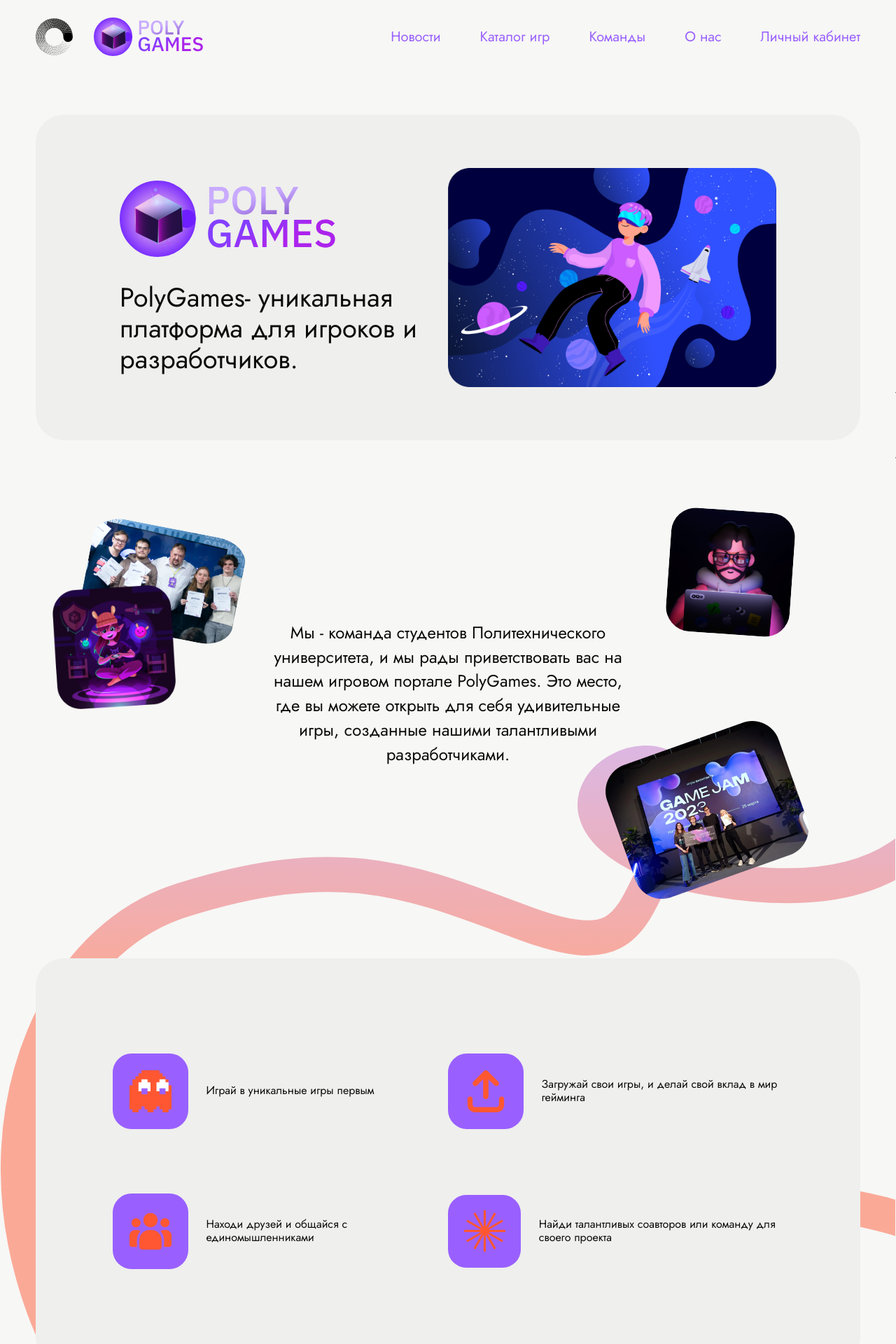
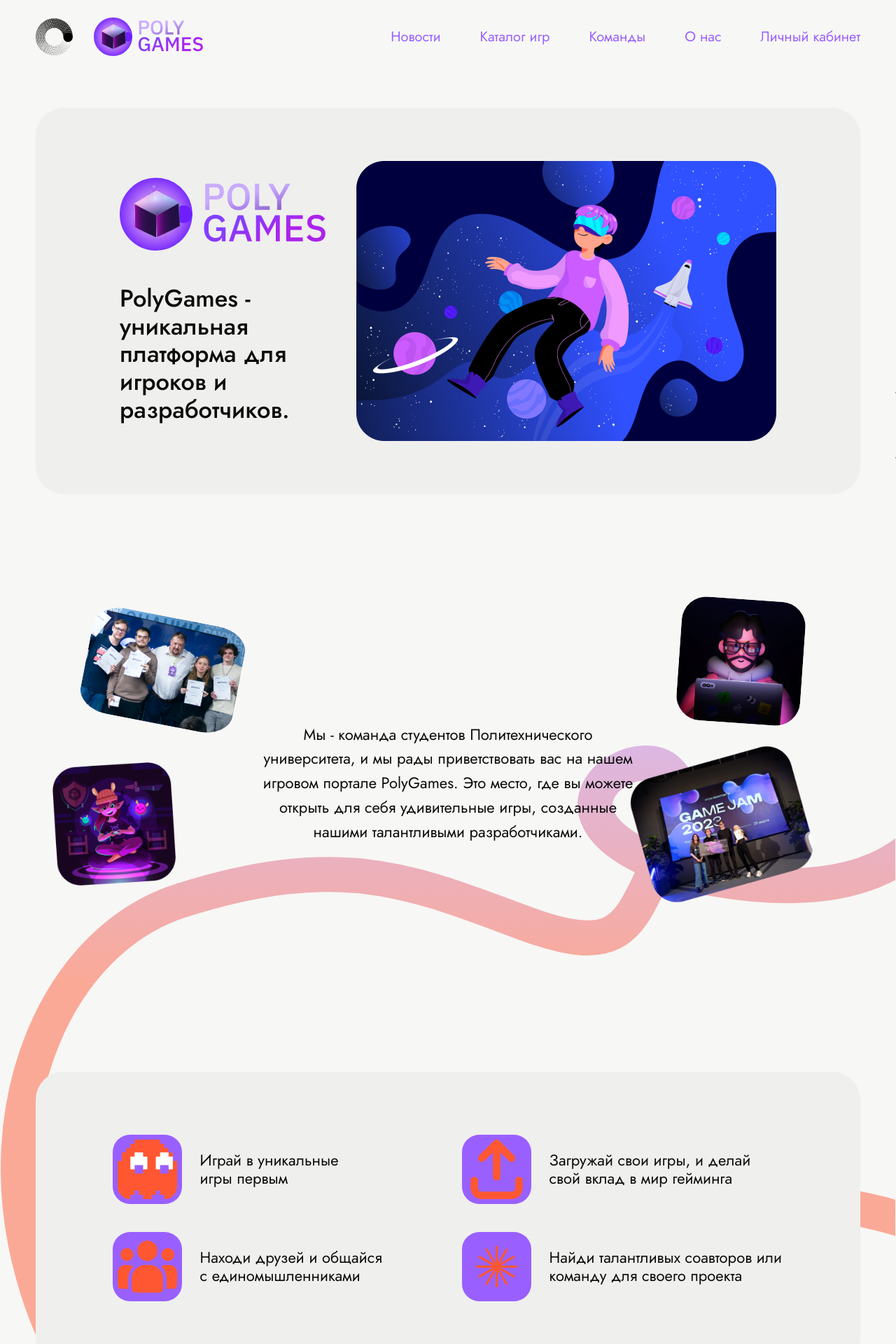
Before and after one commit to danilmash/FrontendPolyGames, a React app: page /about-us in a window 1280 px wide. Shown: the top 1920 px of the page at 70% size. Built offline with nearby package versions, Linux system fonts and the light colour scheme.

Commit message:
refactor of about us page to apadtive

```diff
--- a/src/pages/AboutUs/AboutUs.module.scss
+++ b/src/pages/AboutUs/AboutUs.module.scss
@@ -1,7 +1,10 @@
 .about-us__wrapper {
-    max-width: 1440px;
+    max-width: 1500px;
     margin: 0 auto;
-    padding: 60px 50px;
+    padding: 40px 18px;
     background-repeat: no-repeat;
     background-position-y: 200px;
+    @media (min-width: 1150px) {
+        padding: 50px;
+    }
 }
--- a/src/pages/AboutUs/CanDo/CanDo.module.scss
+++ b/src/pages/AboutUs/CanDo/CanDo.module.scss
@@ -1,12 +1,22 @@
 @import '@/variables.scss';
 .can-do {
-    display: grid;
-    grid-template-columns: repeat(2, 1fr);
-    height: 400px;
+    display: flex;
+    flex-direction: column;
+    gap: 40px;
+    max-height: 450px;
     margin-top: 65px;
-    padding: 90px 110px;
+    padding: 20px 15px;
     border-radius: 40px;
     background: var(--background-secondary);
+    @include adaptiv-font(24,16);
+
+    @media (min-width: 800px) {
+        display: grid;
+        grid-template-columns: repeat(2, 1fr);
+        margin-top: 100px;
+        padding: 90px 110px;
+    }
+
     &__play-text {
         padding-right: 20%;
     }
@@ -23,15 +33,11 @@
 }
 
 .can-do img {
-    width: 85px;
-    height: 85px;
-    padding: 2%;
+    width: clamp(25px, 7vw, 85px);
+    aspect-ratio: 1 / 1;
+    padding: 7px;
     background-color: var(--accent-color);
     border-radius: 25%;
+    object-fit: contain;
+    flex-shrink: 0;
 }
-
-.can-do img:not(.can-do__star) {
-    width: 60px;
-    height: 60px;
-    padding: 5%;
-}
--- a/src/pages/AboutUs/ForDevelopers/ForDevelopers.module.scss
+++ b/src/pages/AboutUs/ForDevelopers/ForDevelopers.module.scss
@@ -1,12 +1,16 @@
+@import '@/variables.scss';
 .for-developers {
     max-width: 1011px;
-    padding-inline: 50px;
     margin-inline: auto;
-    margin-top: 100px;
-    margin-bottom: 200px;
+    margin-top: 60px;
+    margin-bottom: 75px;
+    @media (min-width: 800px) {
+        padding-inline: 50px;
+        margin-top: 100px;
+        margin-bottom: 200px;
+    }
     &__title {
-        text-align: center;
-        font-size: 100px;
+        @include adaptiv-font(100, 24);
         font-style: normal;
         font-weight: 500;
         background: linear-gradient(
@@ -22,10 +26,16 @@
         background-clip: text;
         -webkit-background-clip: text;
         -webkit-text-fill-color: transparent;
+        @media (min-width: 800px) {
+            text-align: center;
+        }
     }
     &__text {
-        font-size: 38px;
-        text-align: center;
-        margin-top: 40px;
+        @include adaptiv-font(38, 16);
+        margin-top: 20px;
+        @media (min-width: 800px) {
+            margin-top: 40px;
+            text-align: center;
+        }
     }
 }
--- a/src/pages/AboutUs/Preview/Preview.module.scss
+++ b/src/pages/AboutUs/Preview/Preview.module.scss
@@ -2,31 +2,48 @@
 .preview {
     display: flex;
     justify-content: space-between;
+    flex-direction: column;
     gap: 40px;
-    padding: 76px 120px;
     max-height: 546px;
     border-radius: 40px;
-    background: var(--background-secondary);
+    @include adaptiv-font(38,24);
+    @media (min-width: 1150px) {
+        flex-direction: row;
+        padding: 76px 120px;
+        background: var(--background-secondary);
+    }
 }
 
 .preview__left-side {
     display: flex;
     flex-direction: column;
-    min-width: 220px;
+    max-width: 292px;
     justify-content: space-around;
+    @media (min-width: 600px) {
+        max-width: 440px;
+    }
 }
 
 .preview__logo {
     max-width: 312px;
+    display: none;
+    @media (min-width: 1150px) {
+        display: block;
+    }
 }
 
 .preview__text {
-    max-width: 440px;
-    font-size: 38px;
+    font-weight: 500;
+    width: 100%;
+
 }
 
 .preview__photo {
     object-fit: contain;
-    width: 50%;
-    font-size: 38px;
+    max-width: 308px;
+    width: 100%;
+    align-self: center;
+    @media (min-width: 800px) {
+        max-width: 600px;
+    }
 }
--- a/src/pages/AboutUs/Preview/Preview.tsx
+++ b/src/pages/AboutUs/Preview/Preview.tsx
@@ -13,7 +13,8 @@ const Preview = () => {
                     className={styles['preview__logo']}
                 />
                 <p className={styles['preview__text']}>
-                    PolyGames- уникальная платформа для игроков и разработчиков.
+                    PolyGames - уникальная платформа для игроков и
+                    разработчиков.
                 </p>
             </div>
             <img
--- a/src/pages/AboutUs/WeAre/WeAre.module.scss
+++ b/src/pages/AboutUs/WeAre/WeAre.module.scss
@@ -1,12 +1,23 @@
+@import '@/variables.scss';
 .we-are {
-    margin-top: 50px;
+    margin-top: 20px;
     display: grid;
-    grid-template-columns: 1fr 2fr 1fr;
+    grid-template-columns: 1fr  1fr;
     height: 625px;
+    grid-template-areas:
+            "text text"
+            "left right";
+    @media (min-width: 800px) {
+        margin-top: 100px;
+        grid-template-columns: 1fr 2fr 1fr;
+        grid-template-areas: "left text right";
+    };
+
     &__left-side-images {
         display: flex;
         flex-direction: column;
         justify-content: space-between;
+        grid-area: left;
     }
     &__top-left-image {
         position: relative;
@@ -18,33 +29,42 @@
     }
     &__bottom-left-image {
         position: relative;
+        top: 20%;
         left: 8%;
         width: 60%;
     }
     &__text {
-        font-size: 24px;
+        @include adaptiv-font(24,16);
         line-height: 34.68px;
-        align-self: center;
-        text-align: center;
         width: 90%;
-        margin-inline: auto;
+        grid-area: text;
+        max-height: 160px;
+        @media (min-width: 800px) {
+            max-height: 212px;
+            align-self: center;
+            text-align: center;
+            margin-inline: auto;
+        };
     }
     &__right-side-images {
         display: flex;
         flex-direction: column;
         justify-content: space-between;
+        grid-area: right;
     }
     &__top-right-image {
         position: relative;
         top: 8%;
-        left: 20px;
+        left: 12%;
         transform: rotate(4deg);
         width: 60%;
         border-radius: 20%;
     }
     &__bottom-right-image {
         position: relative;
-        top: 170px;
-        right: 70px;
+        top: 12%;
+        right: 12%;
+        transform: rotate(4deg);
+        width: 90%;
     }
 }
```
